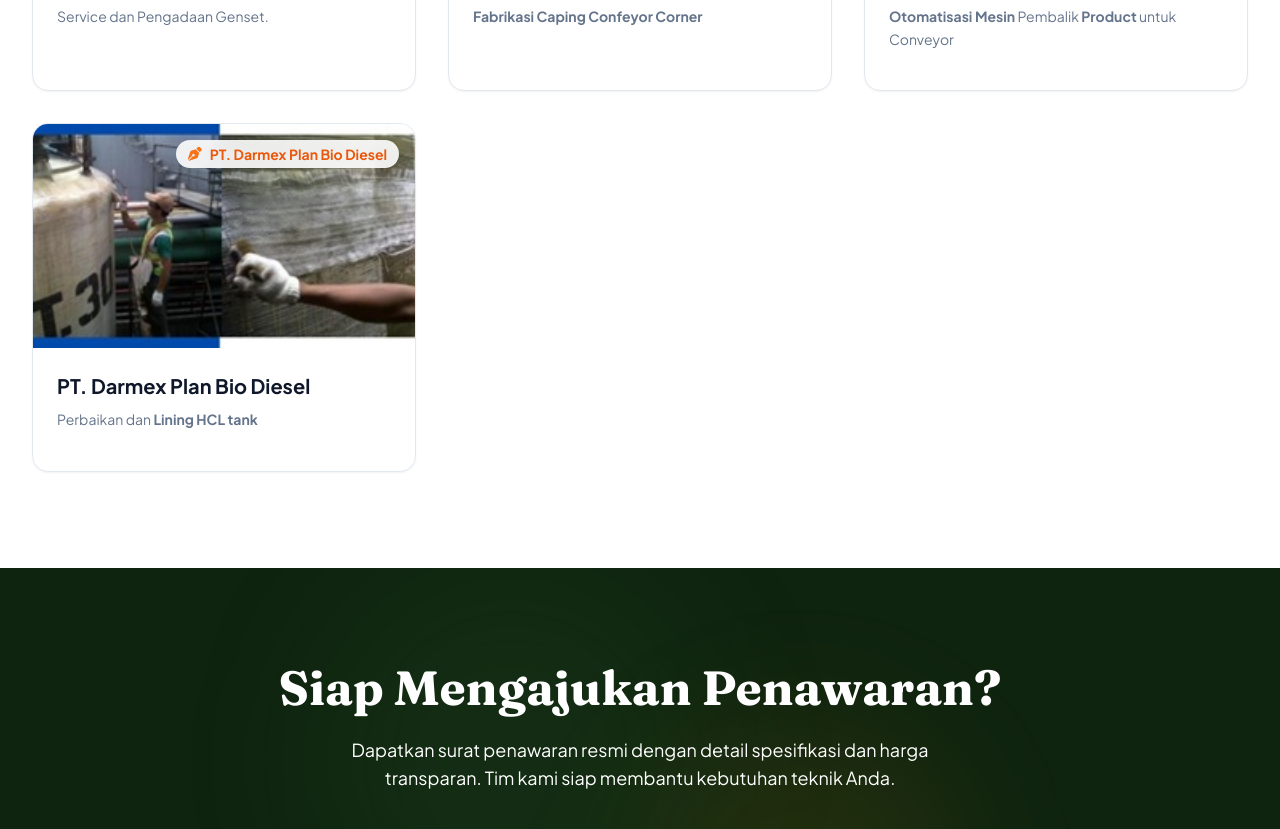
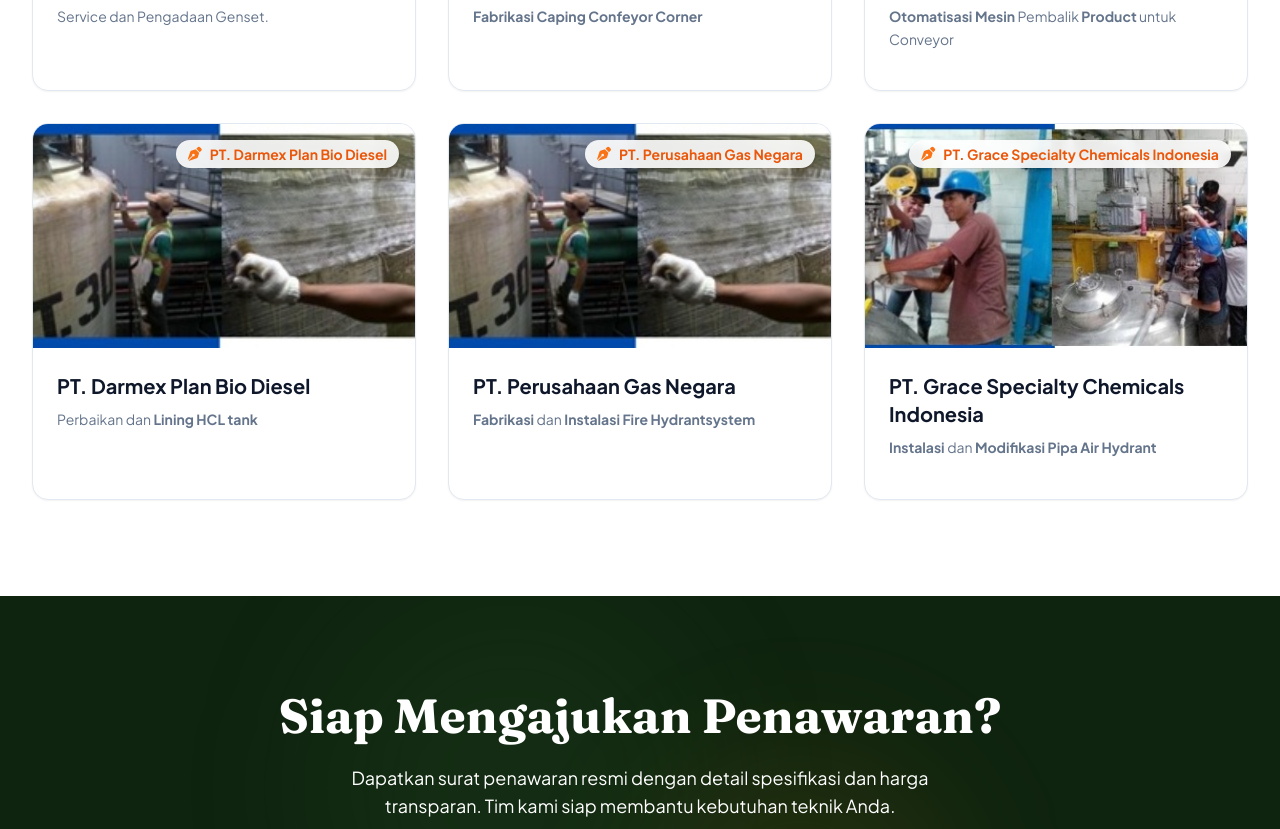
Before and after one commit to Ippul13/mypts, a plain HTML site: page index.html in a window 1280 px wide. Shown: the part 5173-6002 px from the top of the page. Drawn offline with nearby package versions, Linux system fonts and the light colour scheme.

Commit message:
Update index.html

```diff
--- a/index.html
+++ b/index.html
@@ -998,6 +998,60 @@
                     </div>
                 </div>
 
+                <!-- Client 10: PT. Perusahaan Gas Negara -->
+                <div class="client-card bg-white rounded-2xl shadow-sm overflow-hidden fade-up delay-200 group">
+                    <!-- Image Area -->
+                    <div class="card-image-container h-56 relative">
+                        <img src="images/10.jpg"
+                             alt="Dosing System Machine CIBA"
+                             class="card-image w-full h-full object-cover">
+                        <!-- Tech Tag Overlay -->
+                        <div class="absolute top-4 right-4 bg-white/90 backdrop-blur-sm shadow-sm rounded-full px-3 py-1 tech-tag">
+                                <span class="text-sm font-bold text-orange-600 flex items-center gap-2">
+                                <i class="fas fa-pen-nib text-orange-500"></i> PT. Perusahaan Gas Negara
+                            </span>
+                        </div>
+                    </div>
+
+                    <!-- Content Area -->
+                    <div class="p-6">
+                        <h3 class="text-xl font-bold text-slate-900 mb-2">PT. Perusahaan Gas Negara</h3>
+                        <p class="text-slate-500 text-sm leading-relaxed mb-4">
+                         <strong> Fabrikasi</strong> dan <strong>Instalasi Fire Hydrantsystem</strong>
+                        </p>
+                        <!--  <a href="#" class="text-pts-600 font-semibold text-sm hover:text-pts-700 transition-colors flex items-center gap-2">
+                            Lihat Detail Proyek <i class="fas fa-arrow-right text-xs"></i>
+                        </a> -->
+                    </div>
+                </div>
+
+                <!-- Client 11: PT. Grace Speciality Chemical Indonesia -->
+                <div class="client-card bg-white rounded-2xl shadow-sm overflow-hidden fade-up delay-200 group">
+                    <!-- Image Area -->
+                    <div class="card-image-container h-56 relative">
+                        <img src="images/8.jpg"
+                             alt="Dosing System Machine CIBA"
+                             class="card-image w-full h-full object-cover">
+                        <!-- Tech Tag Overlay -->
+                        <div class="absolute top-4 right-4 bg-white/90 backdrop-blur-sm shadow-sm rounded-full px-3 py-1 tech-tag">
+                                <span class="text-sm font-bold text-orange-600 flex items-center gap-2">
+                                <i class="fas fa-pen-nib text-orange-500"></i></i> PT. Grace Specialty Chemicals Indonesia
+                            </span>
+                        </div>
+                    </div>
+
+                    <!-- Content Area -->
+                    <div class="p-6">
+                        <h3 class="text-xl font-bold text-slate-900 mb-2">PT. Grace Specialty Chemicals Indonesia</h3>
+                        <p class="text-slate-500 text-sm leading-relaxed mb-4">
+                            <strong>Instalasi </strong> dan <strong> Modifikasi Pipa Air Hydrant </strong>
+                        </p>
+                        <!--  <a href="#" class="text-pts-600 font-semibold text-sm hover:text-pts-700 transition-colors flex items-center gap-2">
+                            Lihat Detail Proyek <i class="fas fa-arrow-right text-xs"></i>
+                        </a> -->
+                    </div>
+                </div>
+
             </div>
         </div>
     </section>
```
